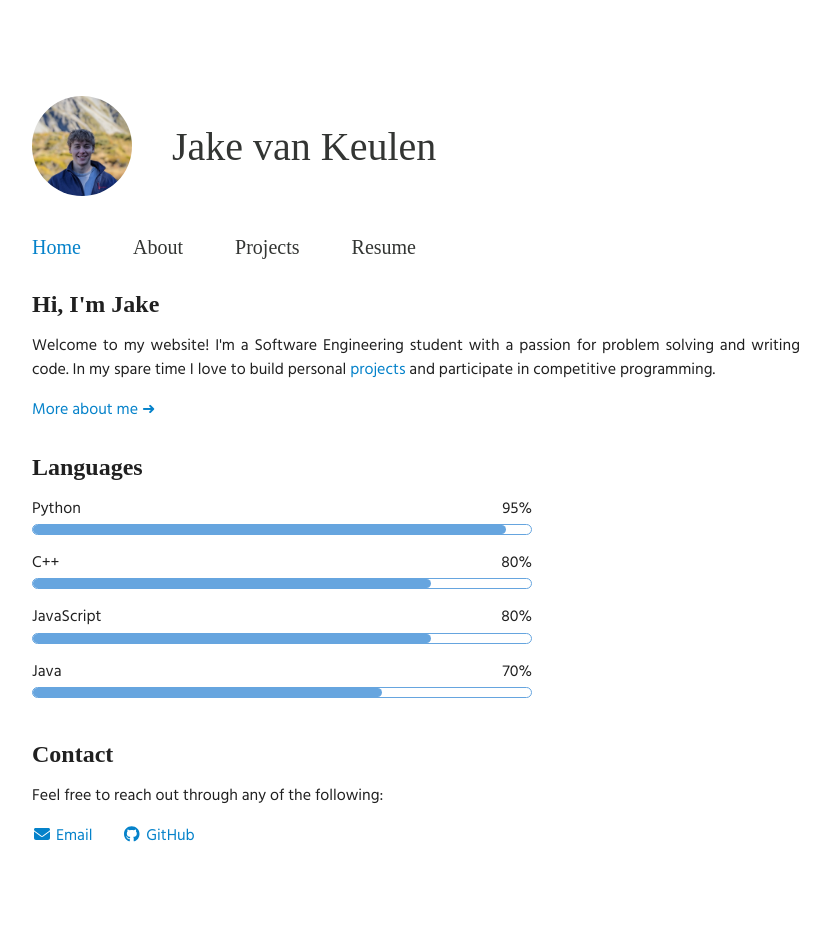
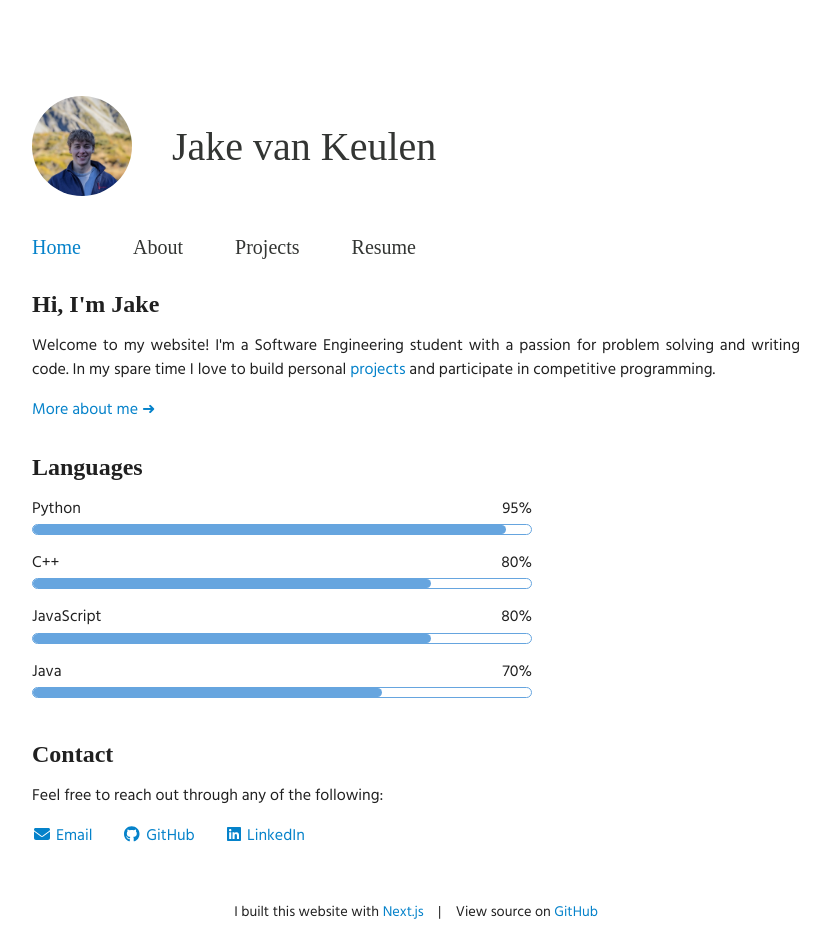
Before and after one commit to JakevK/portfolio, a Next.js app: page / in a window 1280 px wide. Shown: the whole page, without its empty margins (224-1054 px from the left). Built offline with nearby package versions, Linux system fonts and the light colour scheme; a web font is replaced by a local one.

Commit message:
Added footer and contact links

```diff
--- a/components/about/about.tsx
+++ b/components/about/about.tsx
@@ -1,6 +1,7 @@
 import { Paragraph } from "../common/text/paragraph";
 import { Title } from "../common/text/title";
 import Link from "next/link";
+import { ContactLinks } from "../common/contact/contactLinks";
 
 export default function About() {
   return (
@@ -32,8 +33,9 @@ export default function About() {
       </Paragraph>
       <Paragraph>
         Thanks for visiting my website! Please feel free to reach out if
-        you&apos;d like to connect or learn more.
+        you&apos;d like to connect or learn more:
       </Paragraph>
+      <ContactLinks />
     </>
   );
 }
--- /dev/null
+++ b/components/common/contact/contact.module.css
@@ -0,0 +1,14 @@
+.contactLinks {
+  display: flex;
+  gap: 2em;
+  margin-left: 0.1em;
+}
+
+.contactLinks a {
+  display: flex;
+  gap: 0.4em;
+}
+
+.contactLinks a * {
+  margin-top: 0.1em;
+}
--- /dev/null
+++ b/components/common/contact/contactLinks.tsx
@@ -0,0 +1,30 @@
+import { FC, ReactElement } from "react";
+import styles from "./contact.module.css";
+import { Paragraph } from "../text/paragraph";
+import { FontAwesomeIcon } from "@fortawesome/react-fontawesome";
+import { faEnvelope } from "@fortawesome/free-solid-svg-icons";
+import { faGithub, faLinkedin } from "@fortawesome/free-brands-svg-icons";
+
+export const ContactLinks: FC = (): ReactElement => {
+  return (
+    <Paragraph>
+      <div className={styles.contactLinks}>
+        <a href="mailto:jakevankeulen@gmail.com" target="_blank">
+          <FontAwesomeIcon icon={faEnvelope} />
+          Email
+        </a>
+        <a href="https://github.com/JakevK" target="_blank">
+          <FontAwesomeIcon icon={faGithub} />
+          GitHub
+        </a>
+        <a
+          href="https://www.linkedin.com/in/jake-van-keulen-825668278"
+          target="_blank"
+        >
+          <FontAwesomeIcon icon={faLinkedin} />
+          LinkedIn
+        </a>
+      </div>
+    </Paragraph>
+  );
+};
--- /dev/null
+++ b/components/common/layout/footer/footer.module.css
@@ -0,0 +1,18 @@
+.container {
+  display: flex;
+  justify-content: center;
+  align-items: center;
+  padding: 1.7em 0 1.5em 0;
+  margin-top: 2em;
+  position: sticky;
+  top: 100vh;
+  font-size: 0.9em;
+  gap: 1em;
+}
+
+.container a {
+  color: var(--color-link-blue);
+}
+.container a:hover {
+  text-decoration: underline;
+}
--- /dev/null
+++ b/components/common/layout/footer/footer.tsx
@@ -0,0 +1,24 @@
+import { FC, ReactElement } from "react";
+import styles from "./footer.module.css";
+
+export const Footer: FC = (): ReactElement => {
+  return (
+    <>
+      <footer className={styles.container}>
+        <span>
+          I built this website with{" "}
+          <a href="https://nextjs.org/" target="_blank">
+            Next.js
+          </a>
+        </span>
+        <span>|</span>
+        <span>
+          View source on{" "}
+          <a href="https://github.com/JakevK/portfolio" target="_blank">
+            GitHub
+          </a>
+        </span>
+      </footer>
+    </>
+  );
+};
--- a/components/common/layout/layout.module.css
+++ b/components/common/layout/layout.module.css
@@ -3,7 +3,6 @@
   width: 60vw;
   margin: auto;
   padding-top: 6rem;
-  margin-bottom: 8rem;
 }
 
 @media screen and (max-width: 480px) {
--- a/components/common/layout/layout.tsx
+++ b/components/common/layout/layout.tsx
@@ -3,6 +3,7 @@ import Head from "next/head";
 import { Header } from "./header/header";
 import { Navigation } from "./navigation/navigation";
 import styles from "./layout.module.css";
+import { Footer } from "./footer/footer";
 
 interface Props {
   children: ReactElement;
@@ -27,6 +28,7 @@ export const Layout: FC<Props> = ({
       <Header />
       <Navigation />
       <main>{children}</main>
+      <Footer />
     </div>
   );
 };
--- a/components/home/home.module.css
+++ b/components/home/home.module.css
@@ -1,18 +1,3 @@
-.contactLinks {
-  display: flex;
-  gap: 2em;
-  margin-left: 0.1em;
-}
-
-.contactLinks a {
-  display: flex;
-  gap: 0.4em;
-}
-
-.contactLinks a * {
-  margin-top: 0.1em;
-}
-
 .skillsList {
   display: flex;
   flex-direction: column;
--- a/components/home/home.tsx
+++ b/components/home/home.tsx
@@ -6,9 +6,7 @@ import Link from "next/link";
 import styles from "./home.module.css";
 
 import skillData from "./skillData.json";
-import { FontAwesomeIcon } from "@fortawesome/react-fontawesome";
-import { faEnvelope } from "@fortawesome/free-solid-svg-icons";
-import { faGithub } from "@fortawesome/free-brands-svg-icons";
+import { ContactLinks } from "../common/contact/contactLinks";
 
 export default function Home() {
   return (
@@ -35,18 +33,7 @@ export default function Home() {
       <Paragraph>
         Feel free to reach out through any of the following:
       </Paragraph>
-      <Paragraph>
-        <div className={styles.contactLinks}>
-          <a href="mailto:jakevankeulen@gmail.com" target="blank">
-            <FontAwesomeIcon icon={faEnvelope} />
-            Email
-          </a>
-          <a href="https://github.com/JakevK" target="blank">
-            <FontAwesomeIcon icon={faGithub} />
-            GitHub
-          </a>
-        </div>
-      </Paragraph>
+      <ContactLinks />
     </>
   );
 }
--- a/components/projects/projects.module.css
+++ b/components/projects/projects.module.css
@@ -2,5 +2,4 @@
   display: flex;
   gap: 1.5em;
   flex-wrap: wrap;
-  padding-bottom: 4em;
 }
```
